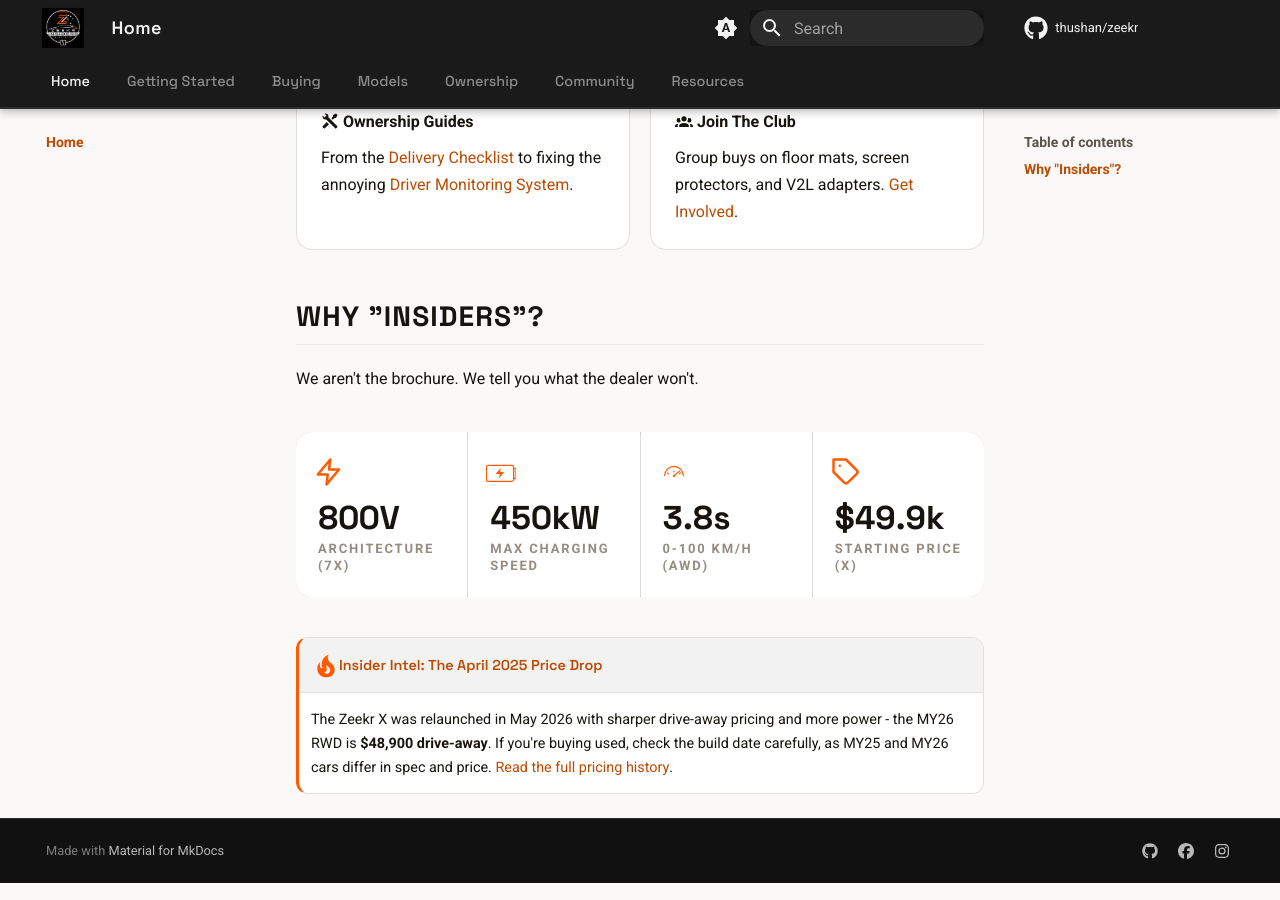
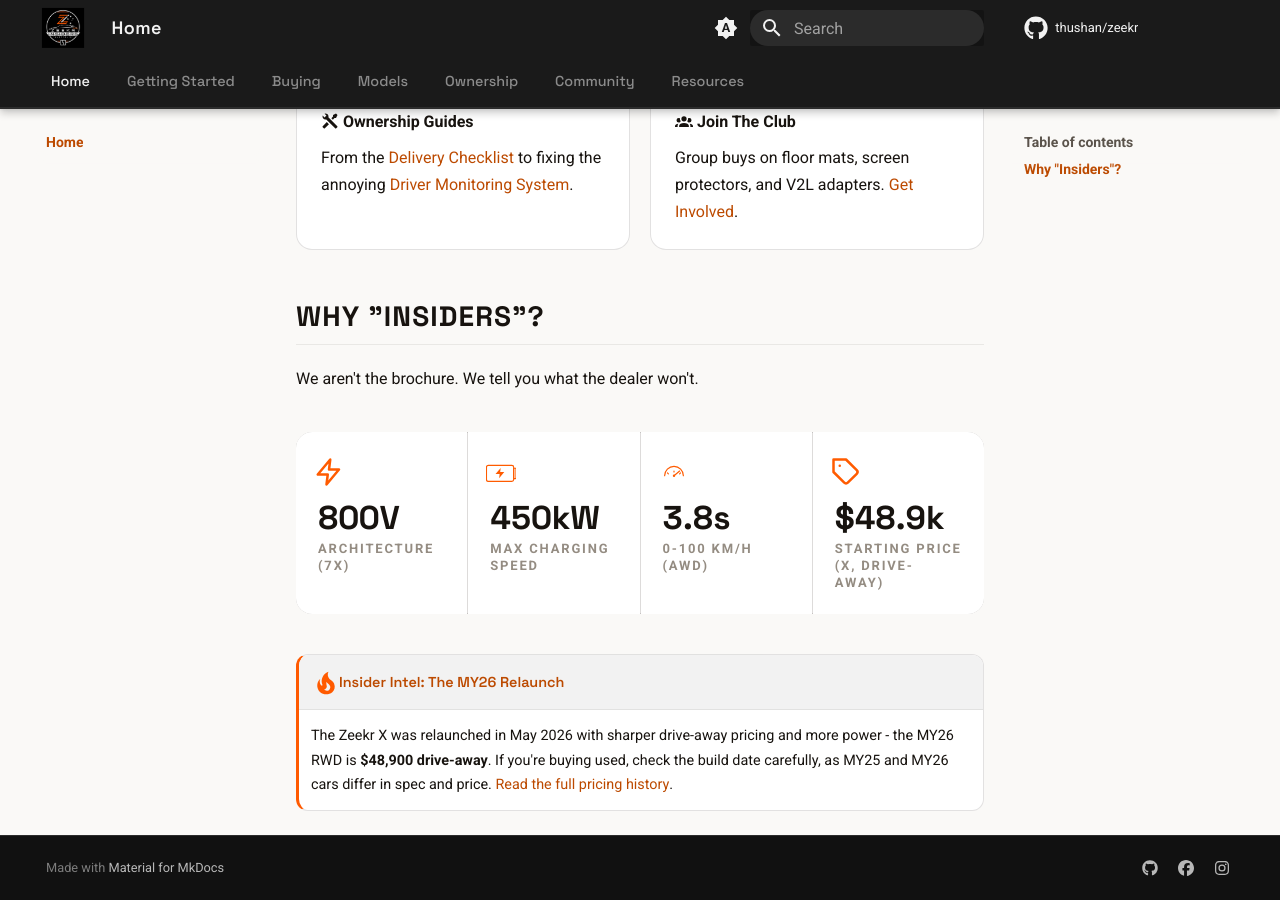
Before and after one commit to zeekr-insiders/wiki, an MkDocs documentation site: the page built from content/index.md, in a window 1280 px wide and 900 px high, scrolled down 828 px. Built offline with MkDocs 1.6.1 and Material for MkDocs 9.7.7, drawn with Linux system fonts in a browser that asks for light colours; comment, search, counter and statistics services are not loaded.

Commit message:
homepage stat tile had the old X price, now matches the MY26 relaunch

```diff
--- a/content/index.md
+++ b/content/index.md
@@ -59,11 +59,11 @@ We aren't the brochure. We tell you what the dealer won't.
     <div class="stat-card">
         <div class="stat-icon"><img src="assets/icons/icon-price.svg" class="zi-icon zi-icon--xl" alt="Price"></div>
         <div class="stat-content">
-            <span class="stat-value">$49.9k</span>
-            <span class="stat-label">Starting Price (X)</span>
+            <span class="stat-value">$48.9k</span>
+            <span class="stat-label">Starting Price (X, drive-away)</span>
         </div>
     </div>
 </div>
 
-!!! tip "Insider Intel: The April 2025 Price Drop"
+!!! tip "Insider Intel: The MY26 Relaunch"
     The Zeekr X was relaunched in May 2026 with sharper drive-away pricing and more power - the MY26 RWD is **$48,900 drive-away**. If you're buying used, check the build date carefully, as MY25 and MY26 cars differ in spec and price. [Read the full pricing history](models/x/2025/pricing.md).
```
